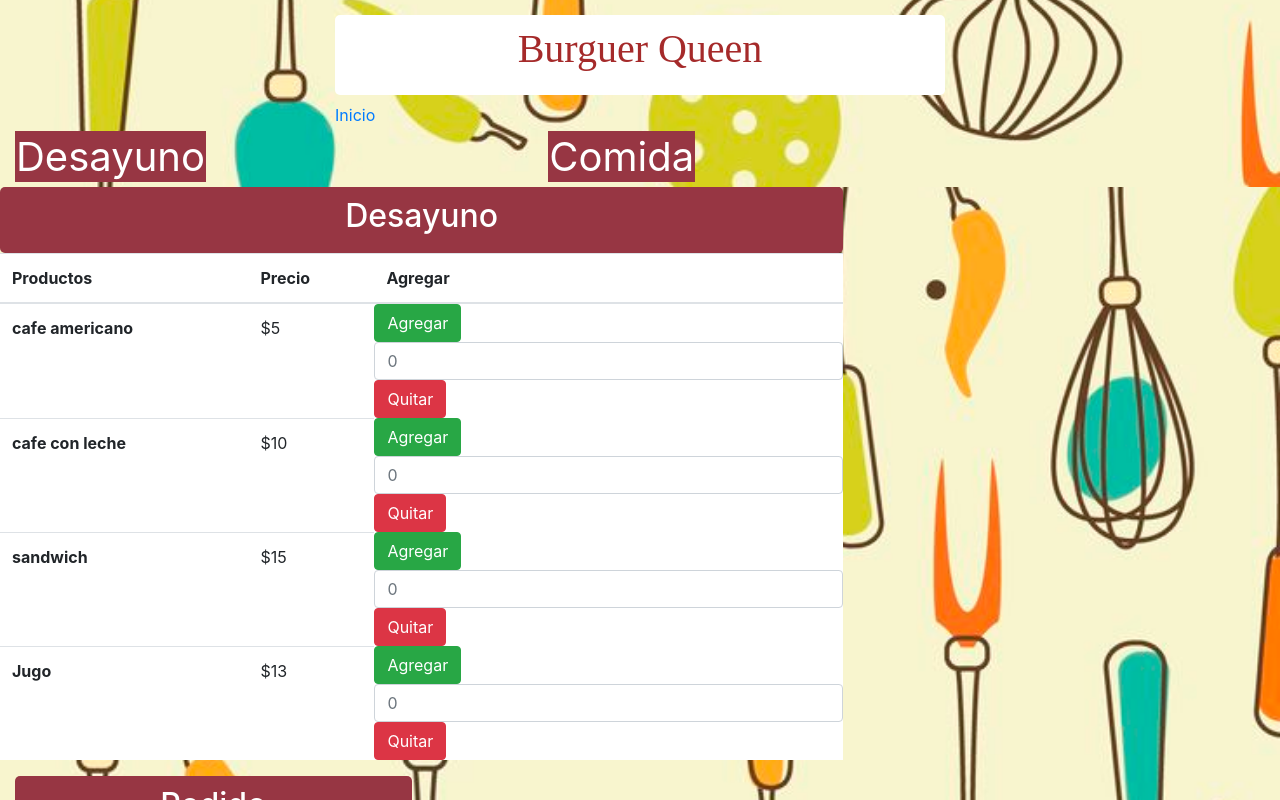
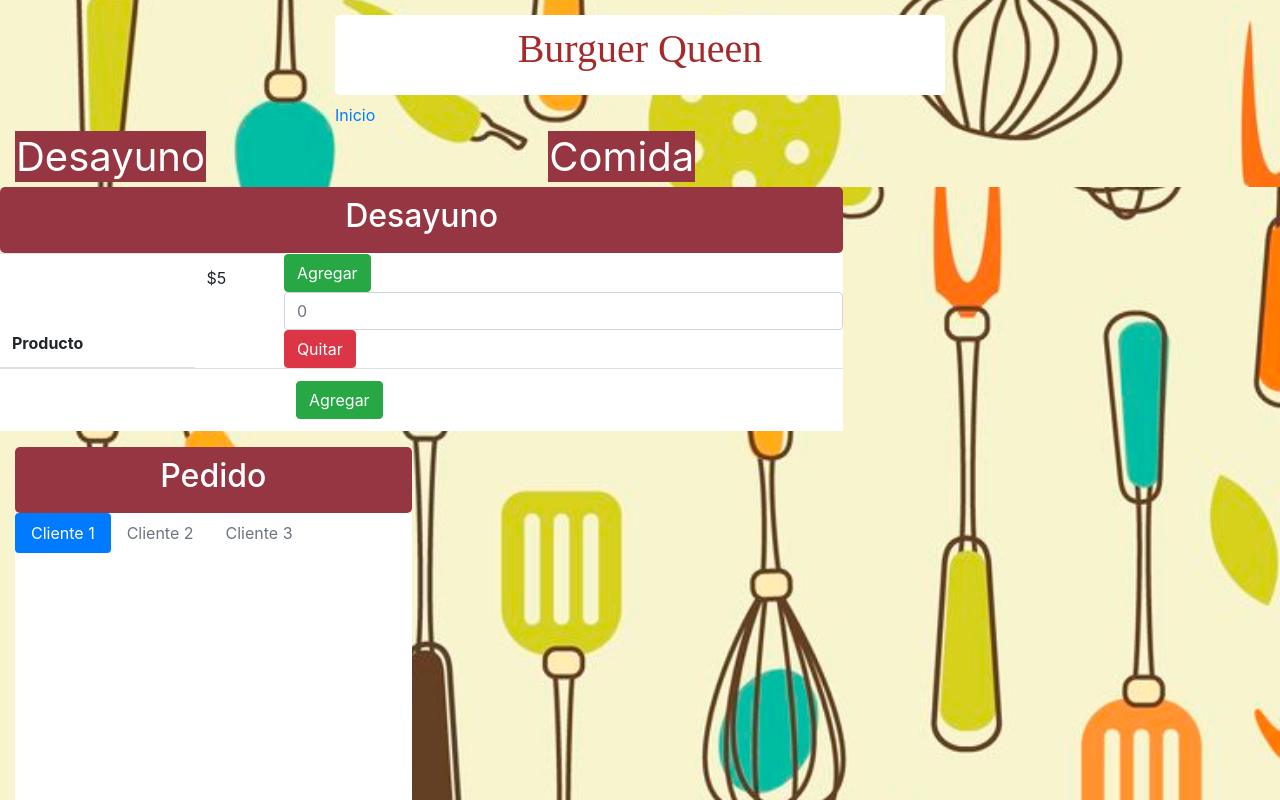
Before and after one commit to abigail1993/burguer-queen-av2, a React (Create React App) app: page /Desayuno in a window 1280 px wide. Shown: the top 800 px of the page. Built offline with nearby package versions, Linux system fonts and the light colour scheme.

Commit message:
agregando cambios del estado con props

```diff
--- a/src/App.js
+++ b/src/App.js
@@ -13,8 +13,8 @@
 import {Link, Switch, Route} from "react-router-dom";
 
 class App extends Component{
-  constructor(){
-    super()
+  constructor(props){
+    super(props)
     this.state = {
       products: [{id: 1, alimento: "Café americano", precio: 5, cantidad: 0},
         { id: 2, alimento: "Café con leche", precio: 7, cantidad: 0 },
@@ -30,10 +30,21 @@
         { id: 12, alimento: "Huevo", precio: 2, cantidad: 0 },
         { id: 13, alimento: "Queso", precio: 2, cantidad: 0 }
       ]}
+    //this.addProduct = this.addProduct.bind(this);
+  }
+
+  addProduct() {
+    // this.setState({
+    //   product: products
+    // })
+    console.log("si entra")
+    //let products = this.setState.products
   }
 
   componentWillMount(){
     //aqui talvez iria la data
+
+    console.log(this.state.products);
 
   }
 
@@ -61,10 +72,9 @@
           </div>
         </div>
 
-
         <Switch>
           <Route path="/Inicio" exact component={Inicio}></Route>
-          <Route path="/Desayuno" exact component={Desayuno}></Route>
+          <Route path="/Desayuno" exact component={Desayuno} product={this.state.product} clicked={this.addProduct}></Route>
           <Route path="/Comida" exact component={Comida}></Route>
 
         </Switch>
--- a/src/components/Button.js
+++ b/src/components/Button.js
@@ -5,19 +5,16 @@
 
 class Button extends Component {
    // console.log("holaaaa")
-   constructor () {
-       super ()
-       this.addProduct = this.addProduct.bind(this);
+   constructor (props) {
+       super (props)
+       //this.addProduct = this.addProduct.bind(this);
    }
-    addProduct (event) {
-        let products = this.setState.products
-    }
 
    render(){
     return (<div>
-        <button type="button" class="btn btn-success" onclick={this.addProduct}>Agregar</button>
-        <input type="password" class="form-control" id="inputPassword2" placeholder="0"/>
-        <button type="button" class="btn btn-danger" onclick={this.addProduct}>Quitar</button></div>)
+        <button type="button" className="btn btn-success" onClick={this.props.click}>Agregar</button>
+        <input type="password" className="form-control" id="inputPassword2" placeholder="0"/>
+        <button type="button" className="btn btn-danger" onClick={this.removeProduct}>Quitar</button></div>)
  }
 }
 
--- a/src/components/Desayuno.js
+++ b/src/components/Desayuno.js
@@ -4,45 +4,21 @@
 import Button from "./Button";
 import data from "./../data"
 
+
 class Desayuno extends Component {
+  constructor (props){
+    super(props)
+  }
+
     render(){
+      //console.log(this.props)
         return (<div className="App-container">
           <div className="row">
             <div className="col-md-8 col-sm-8">
                 <div className="App-background-titulo">
                     <h2 className="App-titulo">{data.Titles[0]}</h2>
                   </div>
-                   <table className="table App-table-bordered">
-                      <thead>
-                        <tr>
-                          <th scope="col">Productos</th>
-                          <th scope="col">Precio</th>
-                          <th scope="col">Agregar</th>
-                        </tr>
-                      </thead>
-                      <tbody>
-                        <tr>
-                          <th scope="row">cafe americano</th>
-                          <td>$5</td>
-                          <Button />
-                        </tr>
-                        <tr>
-                          <th scope="row">cafe con leche</th>
-                          <td>$10</td>
-                          <Button />
-                        </tr>
-                        <tr>
-                          <th scope="row">sandwich</th>
-                          <td>$15</td>
-                          <Button />
-                        </tr>
-                        <tr>
-                          <th scope="row">Jugo</th>
-                          <td>$13</td>
-                          <Button />
-                        </tr>
-                      </tbody>
-                    </table>
+                   <Table />
               </div>
           </div>
           <Order />
--- a/src/components/Table.js
+++ b/src/components/Table.js
@@ -1,14 +1,19 @@
 import React, {Component} from "react";
 import Row from "./Row";
+import Button from "./Button";
 
 class Table extends Component {
+  constructor (props) {
+    super(props)
+    console.log(props)
+  }
     render(){
         return (<table className="table App-table-bordered">
         <thead>
           <tr>
-            <th scope="col">Productos</th>
-            <th scope="col">Precio</th>
-            <th scope="col">Agregar</th>
+            <th scope="row">Producto</th>
+            <td>$5</td>
+              <Button click={this.props.clicked} />
           </tr>
         </thead>
         <tbody>
@@ -16,7 +21,7 @@
         </tbody>
       </table>
 
-        )
+      )
   }
  }
 
```
